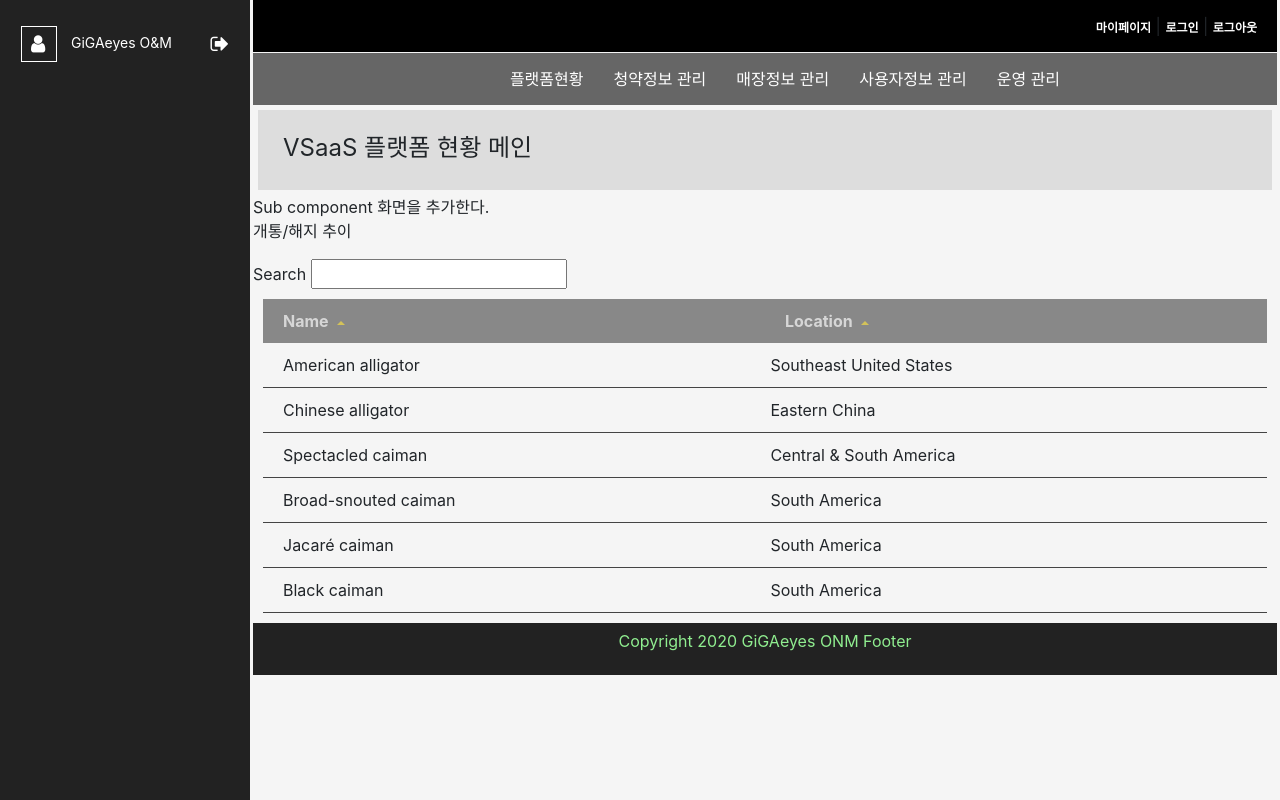
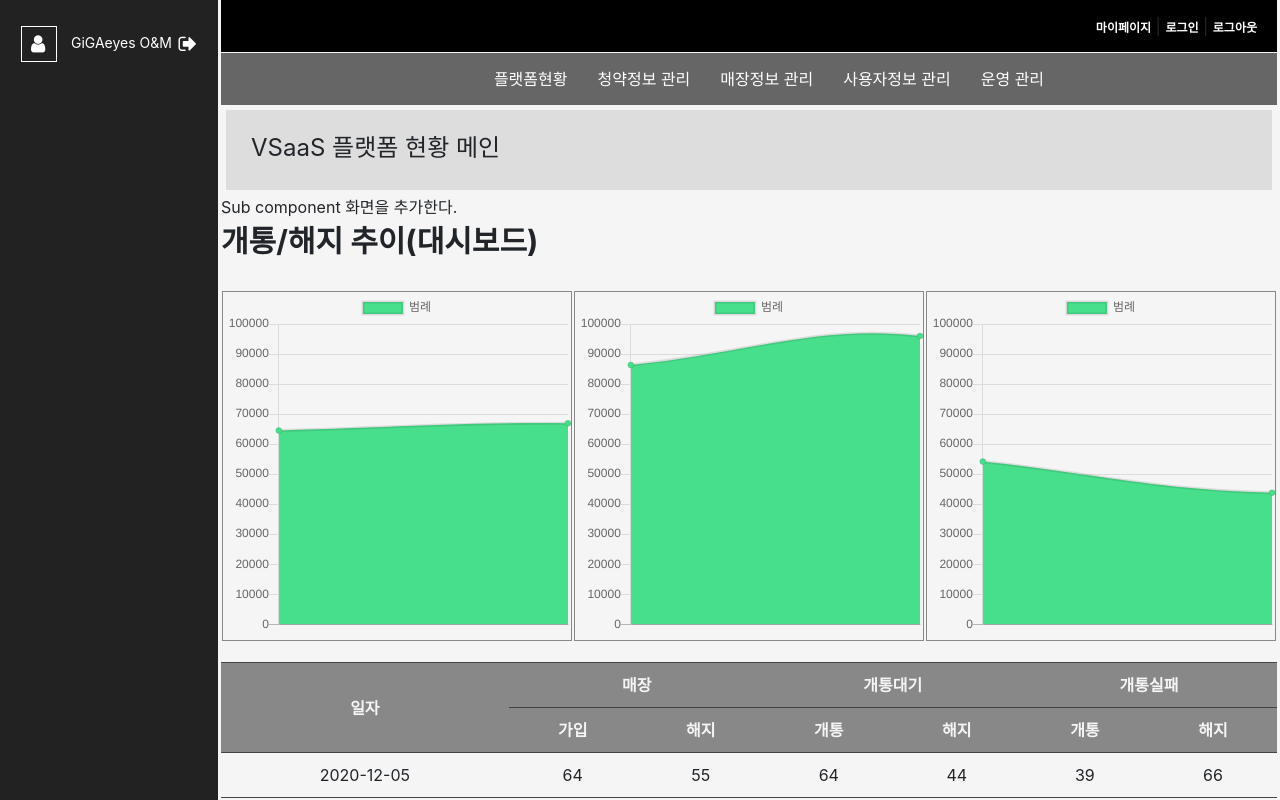
Before and after one commit to guskimktds/onm-vuejs-springboot, a Vue app in the folder onm-vue/: page /platform/cam_reg_stat in a window 1280 px wide. Shown: the top 800 px of the page. Built offline with nearby package versions, Linux system fonts and the light colour scheme.

Commit message:
개통추이 차트 주입 & VA 차트 삭제 & 그리드 컴포넌트 사용안함

```diff
--- /dev/null
+++ b/onm-vue/src/components/dashboard/platform/camRegStat/camRegChart.vue
@@ -0,0 +1,70 @@
+<template>
+    <!--Line Chart-->
+    <table><tr>
+      <td><div class="chart-wrapper"><line-chart :chart-data="fillData()" class="chart"></line-chart></div></td>
+      <td><div class="chart-wrapper"><line-chart :chart-data="fillData()" class="chart"></line-chart></div></td>
+      <td><div class="chart-wrapper"><line-chart :chart-data="fillData()" class="chart"></line-chart></div></td>
+    </tr></table>
+    <!-- <button @click="fillData()">Randomize</button> -->
+</template>
+
+<script>
+  import LineChart from '@/components/common/LineChart.vue';
+
+  export default {
+    components: {
+      LineChart
+    },
+    data () {
+      return {
+        // datacollection: null
+      }
+    },
+    mounted () {
+      this.fillData()
+    },
+    methods: {
+      fillData () {
+        var datacollection = {
+
+          datasets: [
+            {
+              label: '범례',
+              backgroundColor: '#47df8b',
+              data: [
+                this.getRandomInt(), this.getRandomInt(), this.getRandomInt(), this.getRandomInt(), this.getRandomInt(),
+                this.getRandomInt(), this.getRandomInt(), this.getRandomInt(), this.getRandomInt(), this.getRandomInt(),
+                this.getRandomInt(), this.getRandomInt(), this.getRandomInt(), this.getRandomInt(), this.getRandomInt(),
+                this.getRandomInt(), this.getRandomInt(), this.getRandomInt(), this.getRandomInt(), this.getRandomInt(),
+                this.getRandomInt(), this.getRandomInt(), this.getRandomInt(), this.getRandomInt(), this.getRandomInt(),
+                this.getRandomInt(), this.getRandomInt(), this.getRandomInt(), this.getRandomInt(), this.getRandomInt(),
+                this.getRandomInt(), this.getRandomInt(), this.getRandomInt(), this.getRandomInt(), this.getRandomInt(),
+                this.getRandomInt(), this.getRandomInt(), this.getRandomInt(), this.getRandomInt(), this.getRandomInt(),
+                this.getRandomInt(), this.getRandomInt(), this.getRandomInt(), this.getRandomInt(), this.getRandomInt(),
+                this.getRandomInt(), this.getRandomInt(), this.getRandomInt(), this.getRandomInt(), this.getRandomInt(),
+                this.getRandomInt(), this.getRandomInt(), this.getRandomInt(), this.getRandomInt(), this.getRandomInt(),
+              ]
+            }
+          ]
+        }
+      return datacollection;
+      },
+      getRandomInt () {
+        return Math.floor(Math.random() * 100000)
+      }
+    }
+  }
+</script>
+
+<style scoped>
+
+.chart-wrapper{
+  border:1px solid #888888;
+  margin: 10px auto;
+  width: 350px;
+}
+
+table {
+  width: 100%;
+}
+</style>
--- /dev/null
+++ b/onm-vue/src/components/dashboard/platform/camRegStat/camRegList.vue
@@ -0,0 +1,45 @@
+<template>
+    <div>
+        <table class="contents">
+            <thead>
+                <tr>
+                    <th rowspan="2">일자</th>
+                    <th colspan="2">매장</th>
+                    <th colspan="2">개통대기</th>
+                    <th colspan="2">개통실패</th>
+                </tr>
+                <tr>
+                    <th>가입</th>
+                    <th>해지</th>
+                    <th>개통</th>
+                    <th>해지</th>
+                    <th>개통</th>
+                    <th>해지</th>
+                </tr>
+            </thead>
+            <tbody>
+                <tr v-for="item in pList" :key="item">
+                    <td>{{item.date}}</td>
+                    <td>{{item.storeReg}}</td>
+                    <td>{{item.storeUnreg}}</td>
+                    <td>{{item.camReg}}</td>
+                    <td>{{item.camUnreg}}</td>
+                    <td>{{item.iotReg}}</td>
+                    <td>{{item.iotUnreg}}</td>
+                </tr>
+            </tbody>
+        </table>
+    </div>
+</template>
+<script>
+export default {
+    props: ['pList'],
+    //{ code: 1, totalCnt: 1000, normalCnt: 103, waitCnt: 123, procCnt:43, failCnt:89, networkFailCnt:33},
+    created() {
+        console.log(this.props)
+    }
+}
+</script>
+<style>
+
+</style>
--- a/onm-vue/src/components/dashboard/platform/camRegStat/camRegStat.vue
+++ b/onm-vue/src/components/dashboard/platform/camRegStat/camRegStat.vue
@@ -2,37 +2,42 @@
 
 <template>
   <div>
-    <p>{{ title }}</p>
-    <grid :data="gridData" :columns="gridColumns"></grid>
+    <p class="title">{{ title }}</p>
+    <cam-reg-chart></cam-reg-chart>
+    <cam-reg-list :pList="pList"></cam-reg-list>
   </div>
 
 </template>
 
 <script>
-import Grid from '@/components/common/GridComponent'
+import List from './camRegList'
+import Chart from './camRegChart'
 
 export default {
 
   components: {
-    Grid
+    'cam-reg-list': List,
+    'cam-reg-chart': Chart
   },
-
   data () {
     return {
-      title: '개통/해지 추이',
+      title: '개통/해지 추이(대시보드)',
+      pList: [
+        {date:'2020-12-05', storeReg:'64', storeUnreg:'55', camReg:'64', camUnreg:'44', iotReg:'39', iotUnreg:'66'},
+        {date:'2020-12-04', storeReg:'33', storeUnreg:'12', camReg:'34', camUnreg:'76', iotReg:'54', iotUnreg:'45'},
+        {date:'2020-12-03', storeReg:'57', storeUnreg:'34', camReg:'87', camUnreg:'6', iotReg:'56', iotUnreg:'12'},
+        {date:'2020-12-02', storeReg:'12', storeUnreg:'78', camReg:'13', camUnreg:'4', iotReg:'28', iotUnreg:'55'},
+        {date:'2020-12-01', storeReg:'75', storeUnreg:'41', camReg:'85', camUnreg:'35', iotReg:'94', iotUnreg:'76'},
+        {date:'2020-11-30', storeReg:'54', storeUnreg:'54', camReg:'34', camUnreg:'5', iotReg:'41', iotUnreg:'88'},
+        {date:'2020-11-29', storeReg:'44', storeUnreg:'56', camReg:'12', camUnreg:'36', iotReg:'76', iotUnreg:'33'}
+      ]
+    }
+  },
+  methods: {
+    search: function(){
+      console.log("부모 메소드 search 호출");
+    },
 
-      gridData : [
-        { name: 'American alligator', location: 'Southeast United States' },
-        { name: 'Chinese alligator', location: 'Eastern China' },
-        { name: 'Spectacled caiman', location: 'Central & South America' },
-        { name: 'Broad-snouted caiman', location: 'South America' },
-        { name: 'Jacaré caiman', location: 'South America' },
-        { name: 'Black caiman', location: 'South America' },
-      ],
-
-      gridColumns: ['name', 'location'],
-
-    }
   }
 }
 </script>
--- a/onm-vue/src/components/dashboard/platform/processStatus.vue
+++ b/onm-vue/src/components/dashboard/platform/processStatus.vue
@@ -1,6 +1,6 @@
 <template>
   <div>
-    <p>{{ title }}</p>
+    <p class="title">{{ title }}</p>
     <process-query v-on:search="searchToProcess"></process-query>
     <process-list v-bind:pList=pList></process-list>
   </div>
--- a/onm-vue/src/components/dashboard/platform/vaSettingStatus.vue
+++ b/onm-vue/src/components/dashboard/platform/vaSettingStatus.vue
@@ -3,7 +3,6 @@
 <template>
   <div>
     <p class="title">{{ title }}</p>
-    <va-chart></va-chart>
     <va-query :search="search"></va-query>
     <va-list :pList=pList></va-list>
   </div>
@@ -14,13 +13,11 @@
 
 import List from './va/vaList'
 import Query from './va/vaQuery'
-import Chart from './va/vaChart'
 
 export default {
   components: {
     'va-list': List,
-    'va-query': Query,
-    'va-chart': Chart
+    'va-query': Query
   },
   data () {
     return {
```
